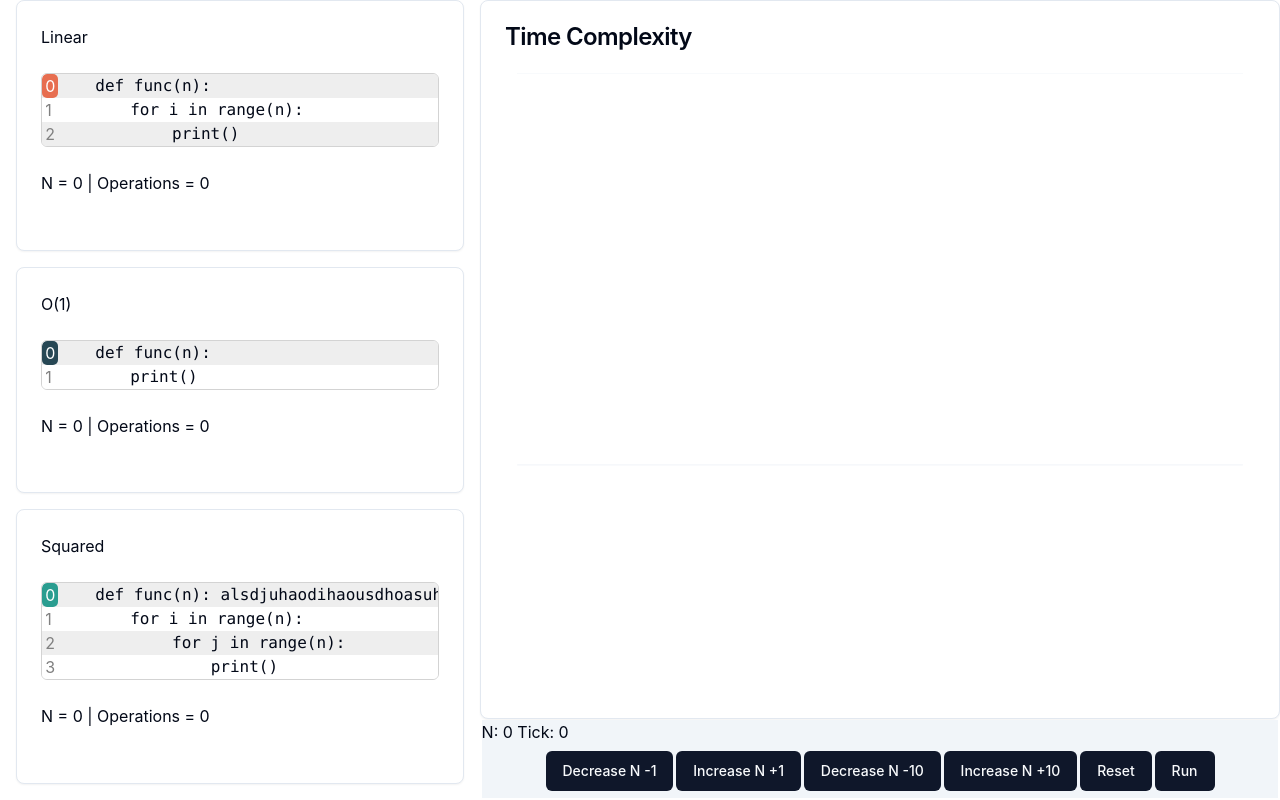
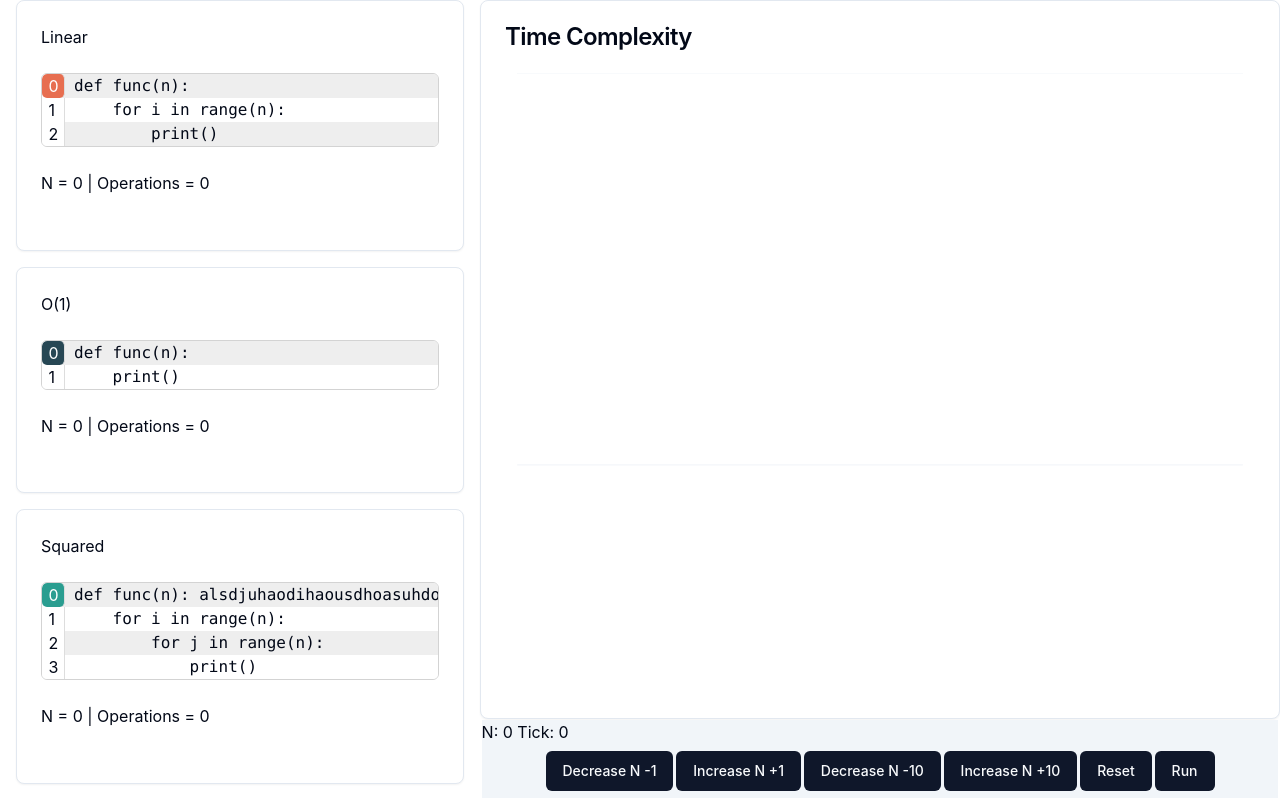
Before and after one commit to Unsynx/bigovisual, a React (Vite) app: page / in a window 1280 px wide. Built offline with nearby package versions, Linux system fonts and the light colour scheme.

Commit message:
Restyled CodeBlock

```diff
--- a/src/CodeBlock.css
+++ b/src/CodeBlock.css
@@ -1,27 +1,9 @@
-.code_row:nth-child(even) {
+.light {
     background-color: white;
 }
 
-.code_row:nth-child(odd) {
+.dark {
     background-color: rgb(238, 238, 238);
-}
-
-.code_row {
-    display: flex;
-    padding-right: 1em;
-    min-width: 100%;
-    width: fit-content;
-}
-
-.code_line {
-    padding-left: 2em;
-}
-
-.code_row_num {
-    padding-right: 0.2em;
-    margin-right: 0.3em;
-    padding-left: 0.2em;
-    color: gray;
 }
 
 .highlight {
@@ -30,16 +12,27 @@
     border-radius: 5px;
 }
 
-.code_body {
-    display: flex;
-}
-
 .sub_body {
     border-radius: 6px;
     border: 1px solid lightgrey;
 
     overflow: scroll;
-    width: fit-content;
     min-width: 100%;
 
+    display: grid;
+    grid-template-columns: 1em 1fr;
 }
+
+.code_index {
+    position: sticky;
+    left: 0; /* Stick to the left */
+    background: #fff; /* Prevent overlap with background content */
+    z-index: 1; /* Ensure it stays above other content */
+    border-right: 1px solid #ddd; /* Optional styling */
+    padding-left: 0.4em;
+    padding-right: 1em;
+}
+
+.code_line {
+    padding-left: 1em;
+}
--- a/src/CodeBlock.tsx
+++ b/src/CodeBlock.tsx
@@ -10,12 +10,15 @@ function parseCode(highlightedIndex: number, text: string, color: string) {
     var result: ReactElement[] = []
     var lines = text.split('\n')
     for (var i = 0; i < lines.length; i++) {
-        var style = i === highlightedIndex ? {background: color} : {}
+        var backgroundColor = i % 2 == 0 ? "dark" : "light";
+        var style = i === highlightedIndex ? {background: color} : {};
+
+
         result.push(
-        <div className="code_row">
-            <p className={`code_row_num ${i === highlightedIndex ? 'highlight' : ''}`} style={style}>{i}</p>
-            <pre className="code_line">{lines[i]}</pre>
-        </div>
+        <>
+            <p className={`code_index ${i === highlightedIndex ? 'highlight' : ''}`} style={style}>{i}</p>
+            <pre className={`code_line ${backgroundColor}`}>{lines[i]}</pre>
+        </>
         )
     }
     return result;
```
